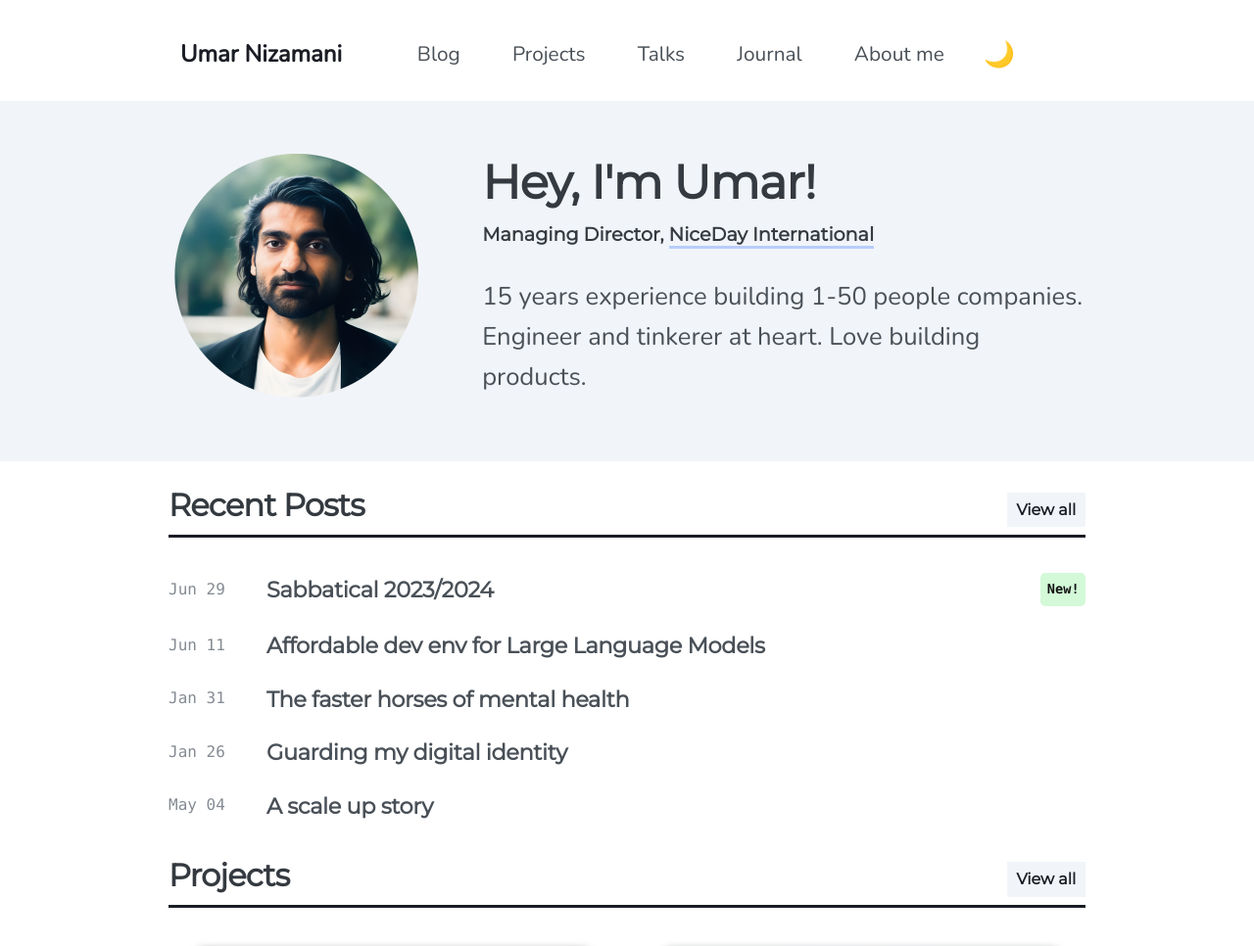
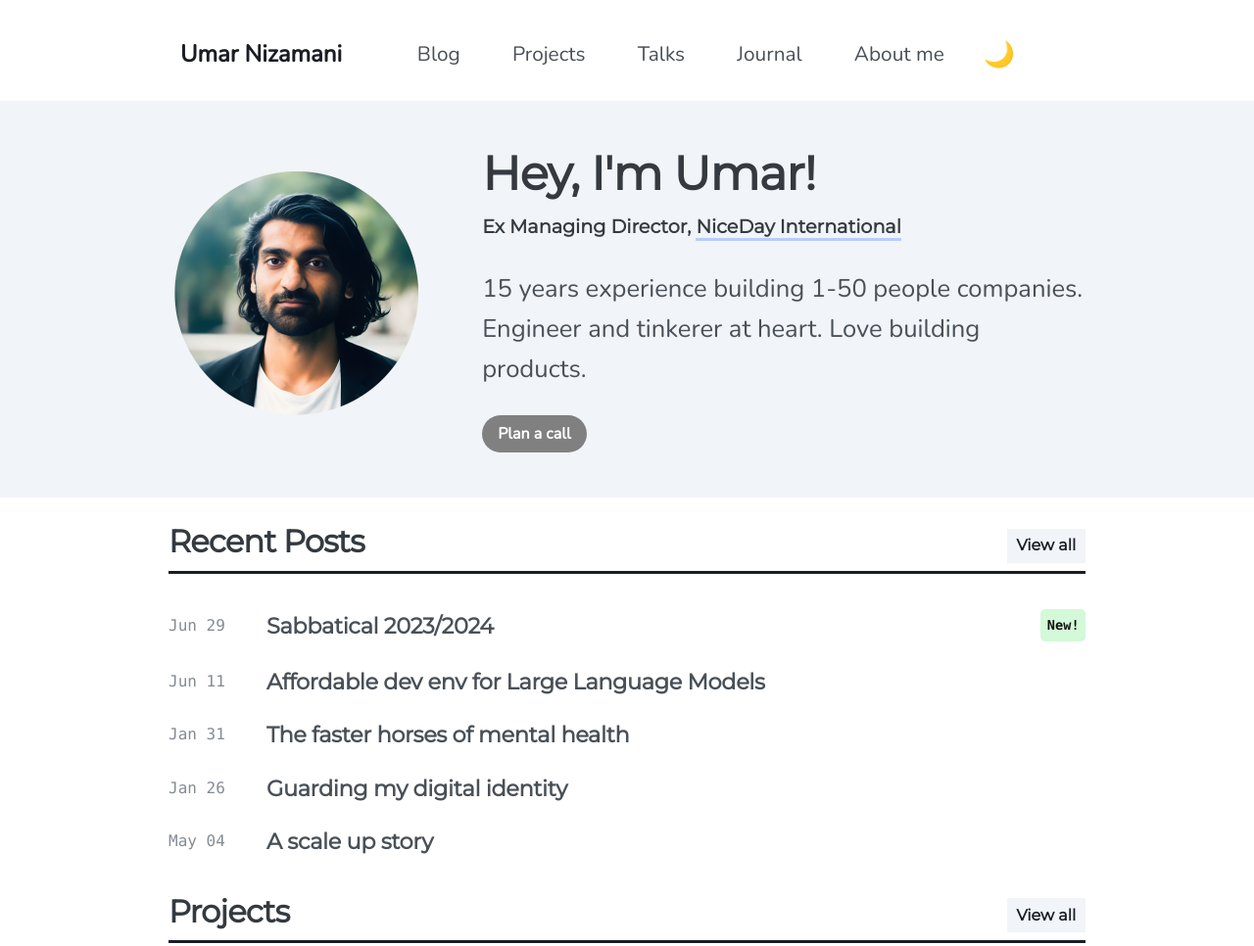
Before and after one commit to umarniz/umarniz.com, a Gatsby site: page / in a window 1280 px wide. Shown: the top 966 px of the page at 98% size. Built offline with nearby package versions, Linux system fonts and the light colour scheme; Gatsby itself is replaced by a stand-in of ours.

Commit message:
Updated my profile and added calendar button

```diff
--- a/content/pages/me.md
+++ b/content/pages/me.md
@@ -13,13 +13,15 @@ tags:
 
 Born in Pakistan, I have been coding since I was 12 years old. Starting with quick basic and later on with VB6 & C++, I formed an early interest in programming games. By the age of 17, I met the co-founder of my first company and started a game development company. After 5 years of creating games unsuccessfully, we pivoted the company to experiential marketing projects which gained significant traction and resulted in the business creating 100K+ USD per annum in revenue.
 
-Due to personal circumstances, I decided to move to the Netherlands. I joined Sense Health as an Android engineer in 2016 and within a year I and the CEO saw the power of our collaboration which is why I took over the role as CTO. Since then, I have been end-responsible for the product and involved in the general management of the company, and seen the company grow to multi-million ARR. See [NiceDay](./projects/niceday) for more details.
+Due to personal circumstances, I decided to move to the Netherlands. I joined Sense Health as an Android engineer in 2016 and within a year I took over the role as CTO and helped scale the company from 15 people to 50 people. Being end-responsible for the product and involved in the general management of the company, I saw the company grow to multi-million ARR. Eventually I took over the role of CEO - International to bring our product to international markets helping bring it to Beligum, Ukraine, Brazil and Ireland. See [NiceDay](./projects/niceday) for more details.
 
 I enrolled in SZABIST university for my bachelor's in media sciences but never finished my undergrad studies. One of my accomplishments that I am proud of is that I was invited to the same university that I dropped out of several years later to teach a game development course for final year computer science students.
 
-In the last 15 years, I have gained experience running 1-50 people companies and seeing them through from startup to scale-up phase. With my professional coding experience ranging over a decade, I am an engineer and tinkerer at heart who is passionate about technology. Having been mainly in management positions over the last decade, I have grown a deep understanding of creating a successful business that focuses on creating sustainable value while empowering the people working on the vision.
+In the last 15 years, I have gained experience running 1-50 people companies and seeing them through from startup to scale-up phase. With my professional technical experience ranging over a decade, I am an engineer and tinkerer at heart who is passionate about technology and complex social problems. Having end to end experience building and selling products, I have grown a deep understanding of building businesses that focuses on creating sustainable value while empowering the people working on the vision. I lean towards building companies that prioritise purpose over profit and are [Steward Owned](https://purpose-economy.org/en/whats-steward-ownership/).
 
 When I am not behind my computer I like to be in the great outdoors and enjoy mountaineering and rock climbing. Having lived in the Netherlands for quite a few years I have learned to converse well enough in Dutch.
+
+Feel free to reach out via email: hello@umarniz.com or [plan a call](https://cal.com/umarniz).
 
 ## Pictures
 
--- a/content/projects/sh-niceday-products/NiceDay/niceday.md
+++ b/content/projects/sh-niceday-products/NiceDay/niceday.md
@@ -5,7 +5,7 @@ date: 2017-11-20
 template: "page"
 slug: projects/niceday
 cardImage: './niceday-card.jpg'
-role: CTO, NiceDay Nederland
+role: CTO, NiceDay Netherlands - CEO, NiceDay International
 categories:
   - Projects
   - NiceDay
@@ -19,9 +19,11 @@ Involved in designing and conceptualizing the product from day 1, my role has be
 
 I have overseen the management of the company including a transition to a new CEO and have been involved in the general management of the entire company.
 
-Having grown the company from a startup to scale-up, I have been end responsible for all product & tech teams including HR/recruiting, compliance (ISO 27001/NEN 7510) and end-to-end product and technical development.
+Having grown the company from a startup to scale-up, I was end responsible for all product & tech teams including HR/recruiting, compliance (ISO 27001/NEN 7510) and end-to-end product and technical development.
 
 The product is used by a significant number of the therapists in the Netherlands and has seen tens of thousands of monthly active users.
+
+I eventually took over the role of CEO - NiceDay International. In this role I brought the product to international markets including Beligum, Ukraine, Brazil and Ireland.
 
 For more details: [https://nicedaynederland.nl/](https://nicedaynederland.nl/en/home-en/)
 
--- a/src/pages/index.js
+++ b/src/pages/index.js
@@ -39,11 +39,17 @@ export default function BlogIndex({ data }) {
       <Helmet title={config.siteTitle} />
       <SEO />
       <Blurb title="Hey, I'm Umar!">
-        <h5> Managing Director, <a href="https://nicedaytherapy.com">NiceDay International</a></h5>
+        <h5> Ex Managing Director, <a href="https://nicedaytherapy.com">NiceDay International</a></h5>
         <p>
           15 years experience building 1-50 people companies.
           Engineer and tinkerer at heart. Love building products.
         </p>
+
+        <div className='calendar-action-link'>
+
+          <a href="https://cal.com/umarniz">Plan a call</a>
+        </div>
+
       </Blurb>
       <div className="container index">
         <Section title="Recent Posts"  viewAllURL="/blog">
--- a/src/style.css
+++ b/src/style.css
@@ -1981,3 +1981,30 @@ figure {
     display: none;
   }
 }
+
+.calendar-action-link {
+  margin-top: 1.5em;
+  /* text-align: right; */
+  font-size: 1.2rem;
+}
+
+.calendar-action-link a {
+  white-space: nowrap;
+  font-size: 1.0rem;
+  text-align: right;
+  text-decoration: none;
+  border: 0rem solid;
+  border-radius: 20px;
+  background-color: grey;
+  color: white;
+  padding: 0.5rem 1rem;
+  transition: border-radius 0.3s ease-out;
+}
+
+.calendar-action-link a:hover {
+  border-radius: 10px;
+}
+
+.text-center {
+  text-align: center;
+}
--- a/static/dark.css
+++ b/static/dark.css
@@ -175,3 +175,9 @@ pre.language-terminal {
 .blurb {
   background: #111;
 }
+
+
+.calendar-action-link a {
+  background-color: white;
+  color: black;
+}
```
